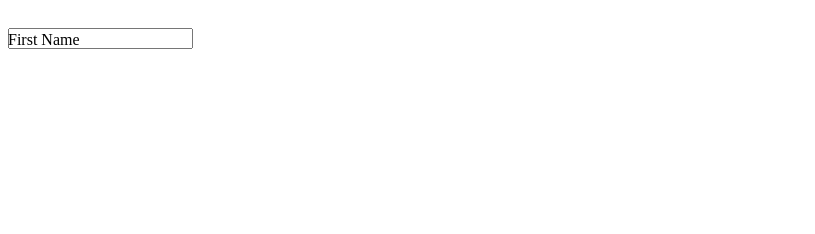
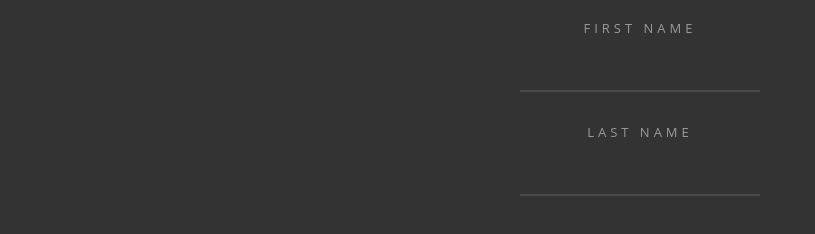
Before and after one commit to kailinc/dynamic-form, a plain HTML site: page index.html in a window 1280 px wide. Shown: the whole page, without its empty margins (0-815 px from the left). Drawn offline with Linux system fonts and the light colour scheme.

Commit message:
Copy and pasted all of the css code
 - design really makes the website look 100x better
 - going to review the css code and comment each unknown line

```diff
--- a/index.html
+++ b/index.html
@@ -10,6 +10,10 @@
       <input type="text" />
       <div class="label-text">First Name</div>
     </label>
+    <label>
+      <input type="text" />
+      <div class="label-text">Last Name</div>
+    </label>
 
   </body>
 </html>
--- a/style.css
+++ b/style.css
@@ -1,16 +1,77 @@
+body {
+  background-color: #333333;
+  font-family: "Open Sans", Helvetica;
+}
+
+form {
+  text-align: center;
+}
+
 label {
   display: block;
-  padding-top: 20px;
+  letter-spacing: 4px;
+  padding-top: 30px;
+  text-align: center;
 }
 label .label-text {
-  -moz-transform: translateY(-18px);
-  -ms-transform: translateY(-18px);
-  -webkit-transform: translateY(-18px);
-  transform: translateY(-18px);
+  color: #9B9B9B;
+  cursor: text;
+  font-size: 20px;
+  line-height: 20px;
+  text-transform: uppercase;
+  -moz-transform: translateY(-34px);
+  -ms-transform: translateY(-34px);
+  -webkit-transform: translateY(-34px);
+  transform: translateY(-34px);
+  transition: all 0.3s;
+}
+label input {
+  background-color: transparent;
+  border: 0;
+  border-bottom: 2px solid #4A4A4A;
+  color: white;
+  font-size: 36px;
+  letter-spacing: -1px;
+  outline: 0;
+  padding: 5px 20px;
+  text-align: center;
+  transition: all 0.3s;
+  width: 200px;
+}
+label input:focus {
+  max-width: 100%;
+  width: 400px;
 }
 label input:focus + .label-text {
-  -moz-transform: translateY(-36px);
-  -ms-transform: translateY(-36px);
-  -webkit-transform: translateY(-36px);
-  transform: translateY(-36px);
+  color: #F0F0F0;
+  font-size: 13px;
+  -moz-transform: translateY(-74px);
+  -ms-transform: translateY(-74px);
+  -webkit-transform: translateY(-74px);
+  transform: translateY(-74px);
 }
+label input:valid + .label-text {
+  font-size: 13px;
+  -moz-transform: translateY(-74px);
+  -ms-transform: translateY(-74px);
+  -webkit-transform: translateY(-74px);
+  transform: translateY(-74px);
+}
+
+button {
+  background-color: #333333;
+  border: 2px solid white;
+  border-radius: 27px;
+  color: white;
+  cursor: pointer;
+  font-size: 20px;
+  margin-top: 20px;
+  padding: 15px 30px;
+  text-transform: uppercase;
+  transition: all 200ms;
+}
+button:hover, button:focus {
+  background-color: white;
+  color: #333333;
+  outline: 0;
+}
```
